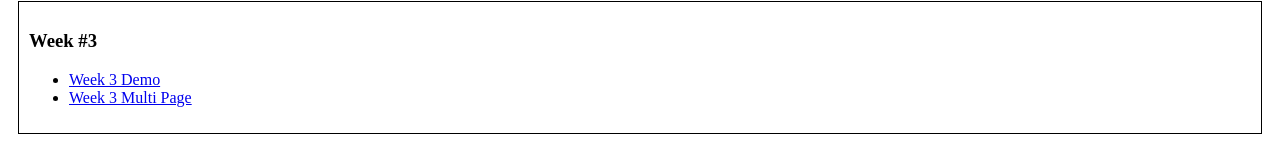
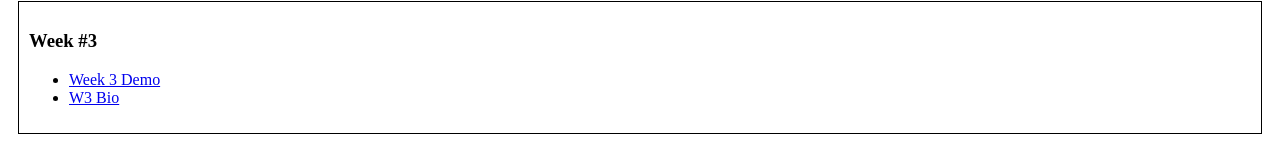
Before and after one commit to sofiamw/HTML2024, a plain HTML site: page index.html in a window 1280 px wide. Shown: the part 440-583 px from the top of the page. Drawn offline with Linux system fonts and the light colour scheme.

Commit message:
fixed repo index

```diff
--- a/index.html
+++ b/index.html
@@ -76,7 +76,7 @@
    <!--weekly unordered list of links-->
    <ul>
        <li><a href="Week 3/Demo/index.html"> Week 3 Demo</a></li>
-       <li><a href="Week 3 Multi Page/index.html">Week 3 Multi Page</a></li>
+       <li><a href="W3_Bio/index.html">W3 Bio </a></li>
 
 
 
```
